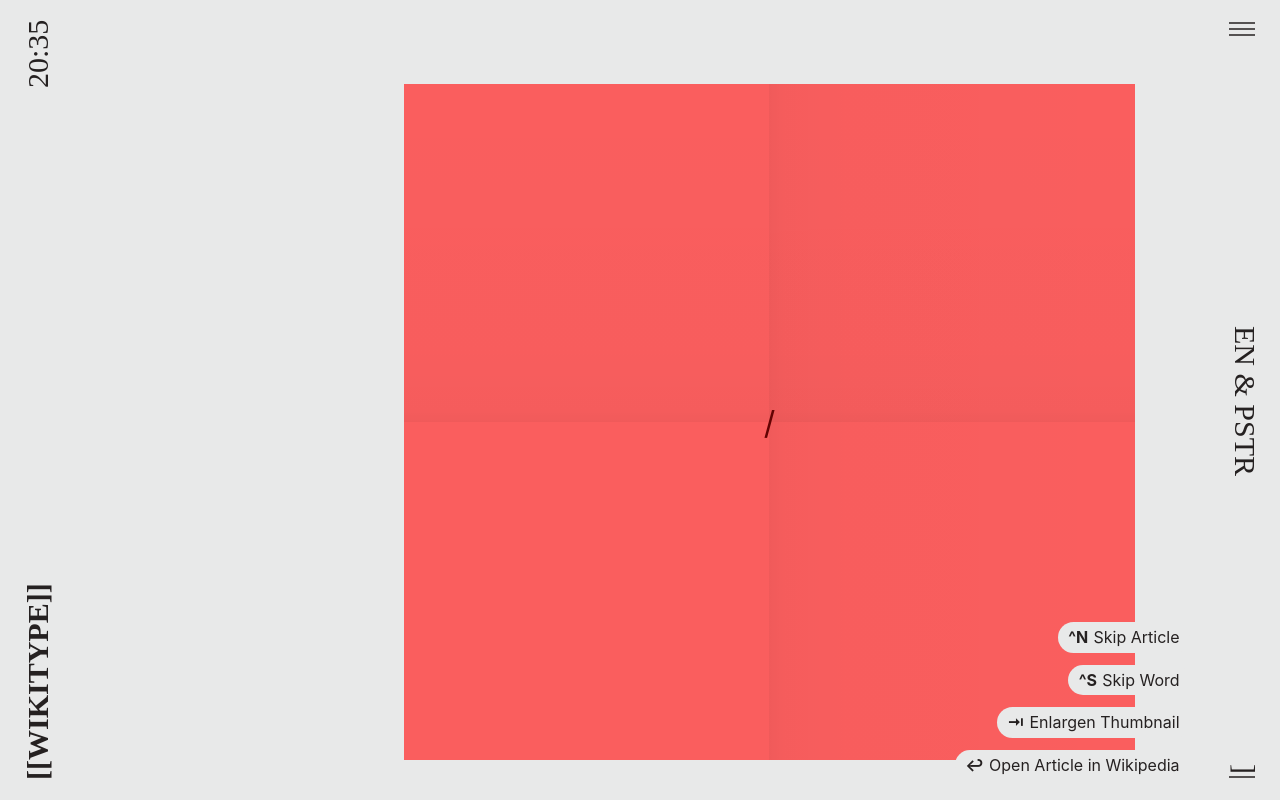
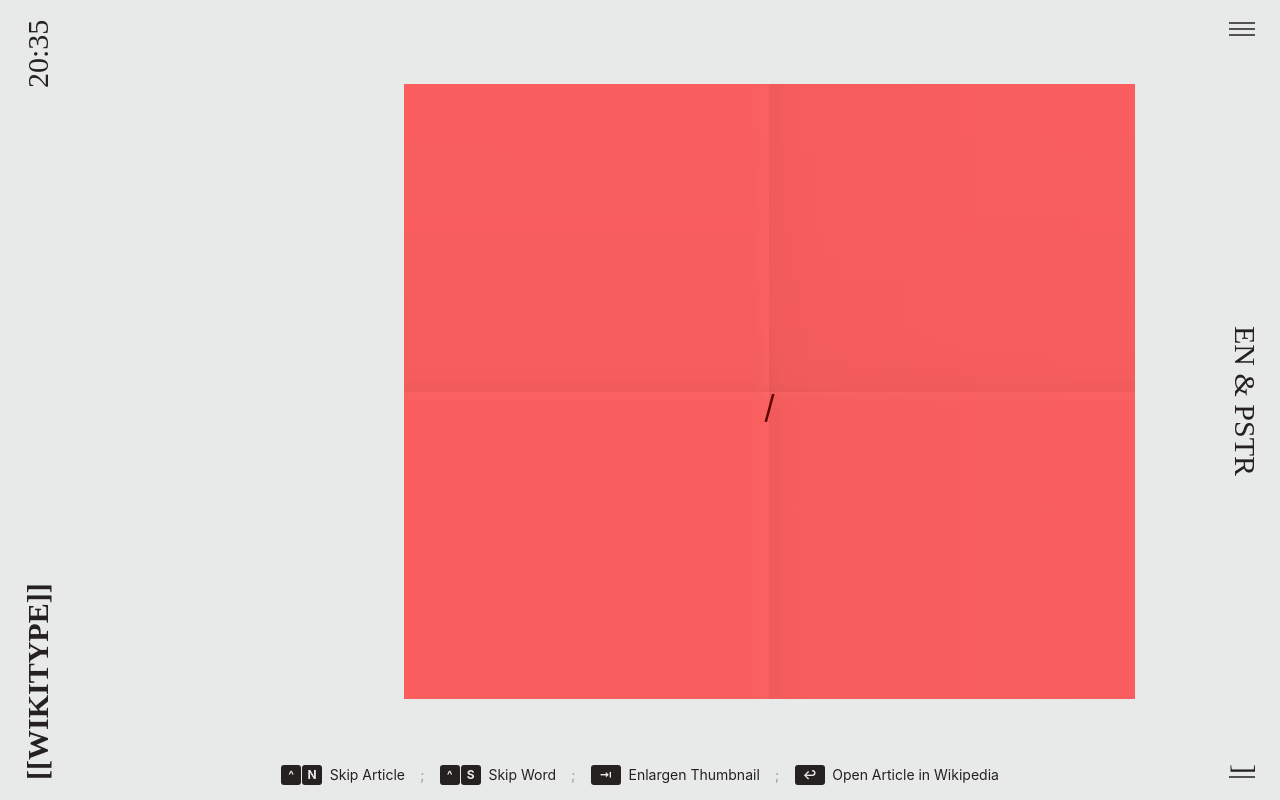
Before and after one commit to xprueg/wikitype, a plain HTML site: page index.html in a window 1280 px wide. Shown: the top 800 px of the page. Drawn offline with Linux system fonts and the light colour scheme; no server answers; a web font is replaced by a local one.

Commit message:
Shortcuts revamp

```diff
--- a/index.html
+++ b/index.html
@@ -67,19 +67,19 @@
             <footer>
                 <dl id="shortcuts">
                     <div>
-                        <dt>^N</dt>
+                        <dt><b>^</b><b>N</b></dt>
                         <dd>Skip Article</dd>
                     </div>
                     <div>
-                        <dt>^S</dt>
+                        <dt><b>^</b><b>S</b></dt>
                         <dd>Skip Word</dd>
                     </div>
                     <div>
-                        <dt>⇥</dt>
+                        <dt><b class="extended">⇥</b></dt>
                         <dd>Enlargen Thumbnail</dd>
                     </div>
                     <div>
-                        <dt>↩</dt>
+                        <dt><b class="extended">↩</b></dt>
                         <dd>Open Article in Wikipedia</dd>
                     </div>
                 </dl>
--- a/js/theme.js
+++ b/js/theme.js
@@ -30,6 +30,12 @@ void function ThemeController() {
 
                 // Theme specific
                 __cRandomHue: "calc(360 * var(--k-rand-article-bound))",
+                __cArticleFrameBackgroundSize: `
+                    0 0/
+                    calc(var(--article-frame-width) + var(--lap) * 2)
+                    calc(var(--article-frame-height) + var(--lap))
+                    no-repeat
+                `,
 
                 // Colors
                 __dark:   'hsl(0, 5.71%, 13.73%)',
@@ -56,15 +62,22 @@ void function ThemeController() {
                 __articleFrameBackground: `
                     linear-gradient(
                         0deg,
-                        transparent, transparent 50%,
+                        transparent, transparent 48%,
+                        hsla(0, 0%, 100%, .03) 50%,
                         hsla(0, 0%, 0%, .04) 50%, hsla(0, 0%, 0%, .02) 52%,
-                        hsla(0, 0%, 0%, .01) 60%, transparent),
+                        hsla(0, 0%, 0%, .01) 60%, transparent)
+                        var(--c-article-frame-background-size),
                     linear-gradient(
                         90deg,
-                        transparent, transparent 50%,
+                        transparent, transparent 48%,
+                        hsla(0, 0%, 100%, .03) 50%,
                         hsla(0, 0%, 0%, .04) 50%, hsla(0, 0%, 0%, .02) 52%,
-                        hsla(0, 0%, 0%, .01) 60%, transparent),
-                    hsl(var(--c-random-hue), 93.98%, 67.45%)
+                        hsla(0, 0%, 0%, .01) 60%, transparent)
+                        var(--c-article-frame-background-size),
+                    linear-gradient(
+                        hsl(var(--c-random-hue), 93.98%, 67.45%),
+                        hsl(var(--c-random-hue), 93.98%, 67.45%))
+                        var(--c-article-frame-background-size)
                 `,
 
                 // Thumbnail
@@ -127,7 +140,8 @@ void function ThemeController() {
                         hsla(0, 0%, 100%, .04) 25%, transparent 25%, transparent 75%,
                         hsla(0, 0%, 100%, .04) 75%, hsla(0, 0%, 100%, .04))
                         calc(50px / 2) calc(50px / 2)/50px 50px,
-                    radial-gradient(at 0% 0%, magenta, cyan)`,
+                    radial-gradient(at 0% 0%, magenta, cyan)
+                `,
                 __asideBackground: 'var(--bright)',
 
                 // History
@@ -291,7 +305,8 @@ void function ThemeController() {
                         hsla(0, 0%, 0%, .2), hsla(0, 0%, 0%, .2) 1px,
                         transparent 1px, transparent 50px
                     ),
-                    hsl(30, 1.41%, 10%)`,
+                    hsl(30, 1.41%, 10%)
+                `,
                 __asideBackground: 'var(--bright)',
 
                 // History
--- a/style.css
+++ b/style.css
@@ -368,18 +368,6 @@ nav[data-is-visible=true] {
     content: attr(data-word);
 }
 
-/*/ Footer /*/
-
-footer {
-    grid-area: footer;
-    z-index: var(--z-footer);
-    padding: var(--main-padding);
-    padding-top: 0;
-    display: flex;
-    justify-content: space-between;
-    align-items: flex-end;
-}
-
 .footer-image {
     --timing: 500ms;
     --footer-image-max-size: 200px;
@@ -393,30 +381,60 @@ footer {
     transition: all var(--timing) ease-in-out;
 }
 
+/************************/
+/*** FOOTER/SHORTCUTS ***/
+/************************/
+footer {
+    grid-area: footer;
+    z-index: var(--z-footer);
+    display: flex;
+    justify-content: center;
+}
+
 #shortcuts {
-    display: flex;
-    grid-gap: 12px;
-    flex-direction: column;
-    align-items: flex-end;
-    position: absolute;
-    bottom: 0;
-    right: 0;
-    padding: var(--main-padding);
+    display: inline-flex;
+    justify-content: center;
+    background: var(--bright);
+    padding: 2ex 3ex;
+    font-size: 14px;
+    color: var(--dark);
+    border-radius: var(--ui-button-border-radius);
 }
 
 #shortcuts div {
-    font-size: 16px;
-    color: var(--dark);
-    padding: 0.6ex 1.2ex;
-    background: var(--bright);
-    border-radius: var(--ui-button-border-radius);
     white-space: nowrap;
     display: flex;
-    grid-gap: .6ex;
+    align-items: center;
+    flex-direction: row;
+}
+
+#shortcuts div:not(:last-child)::after {
+    content: ";";
+    padding: 0 2ex;
+    opacity: .4;
 }
 
 #shortcuts dt {
+    padding-right: 1ex;
     font-weight: bold;
+    display: flex;
+    grid-gap: 1px;
+}
+
+#shortcuts b {
+    display: flex;
+    width: 20px;
+    height: 20px;
+    border-radius: 3px;
+    background: var(--dark);
+    color: var(--bright);
+    font-size: 12px;
+    align-items: center;
+    justify-content: center;
+}
+
+#shortcuts b.extended {
+    width: 30px;
 }
 
 /****************/
```
